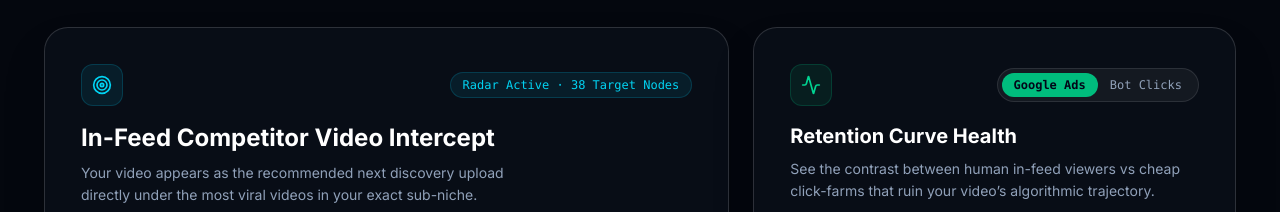
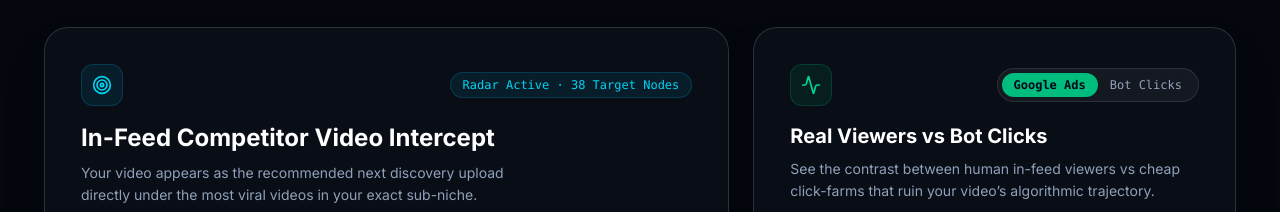
Before and after one commit to carrybit-dev/ad-works, a Next.js app: page / in a window 1280 px wide. Shown: the part 2060-2272 px from the top of the page. Built offline with nearby package versions, Linux system fonts and the light colour scheme.

Commit message:
Site polish: BentoGrid.tsx

```diff
--- a/src/components/BentoGrid.tsx
+++ b/src/components/BentoGrid.tsx
@@ -114,7 +114,7 @@ export default function BentoGrid() {
                 </div>
               </div>
 
-              <h3 className="text-xl font-bold text-white mb-2">Retention Curve Health</h3>
+              <h3 className="text-xl font-bold text-white mb-2">Real Viewers vs Bot Clicks</h3>
               <p className="text-xs sm:text-sm text-slate-400 leading-relaxed mb-4">
                 See the contrast between human in-feed viewers vs cheap click-farms that ruin your video’s algorithmic trajectory.
               </p>
```
